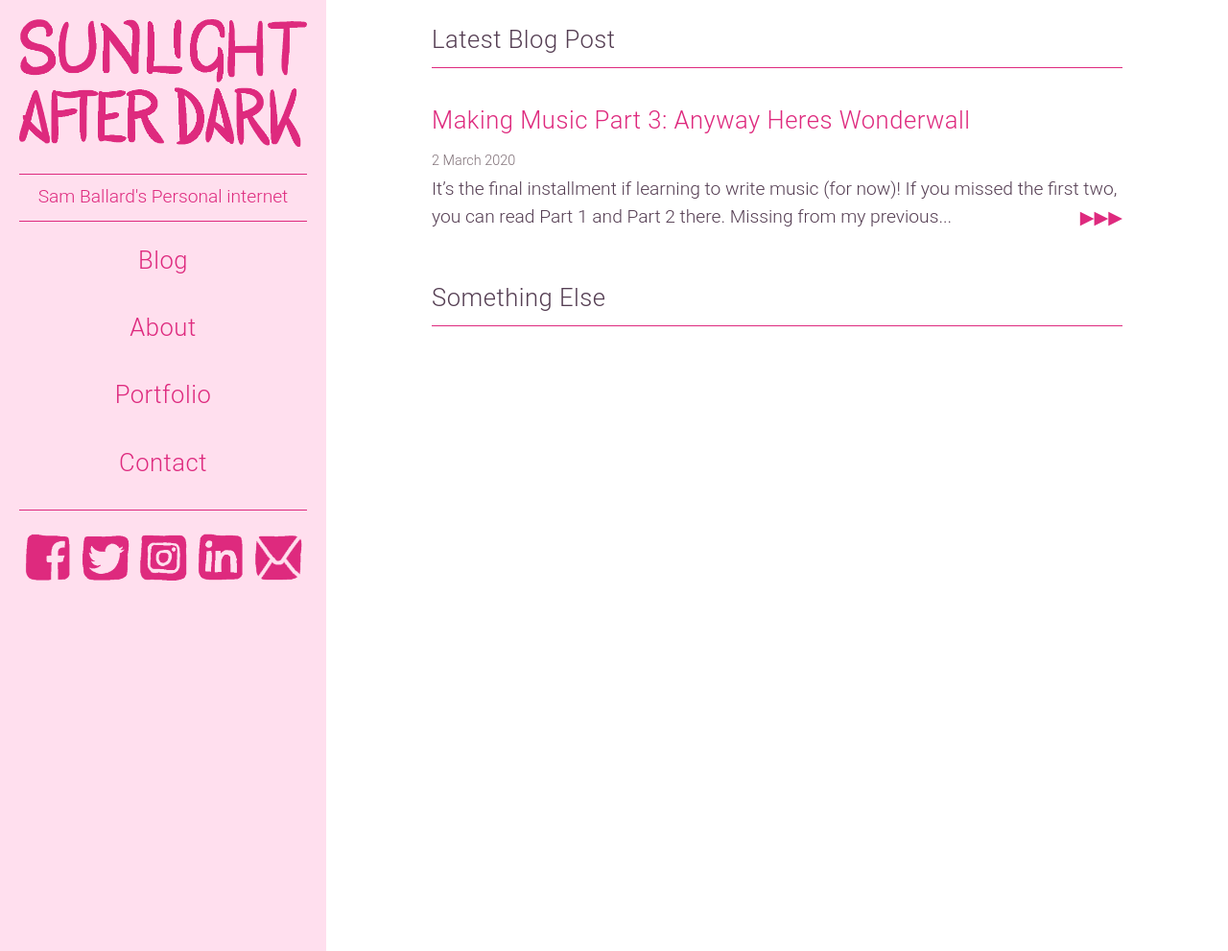
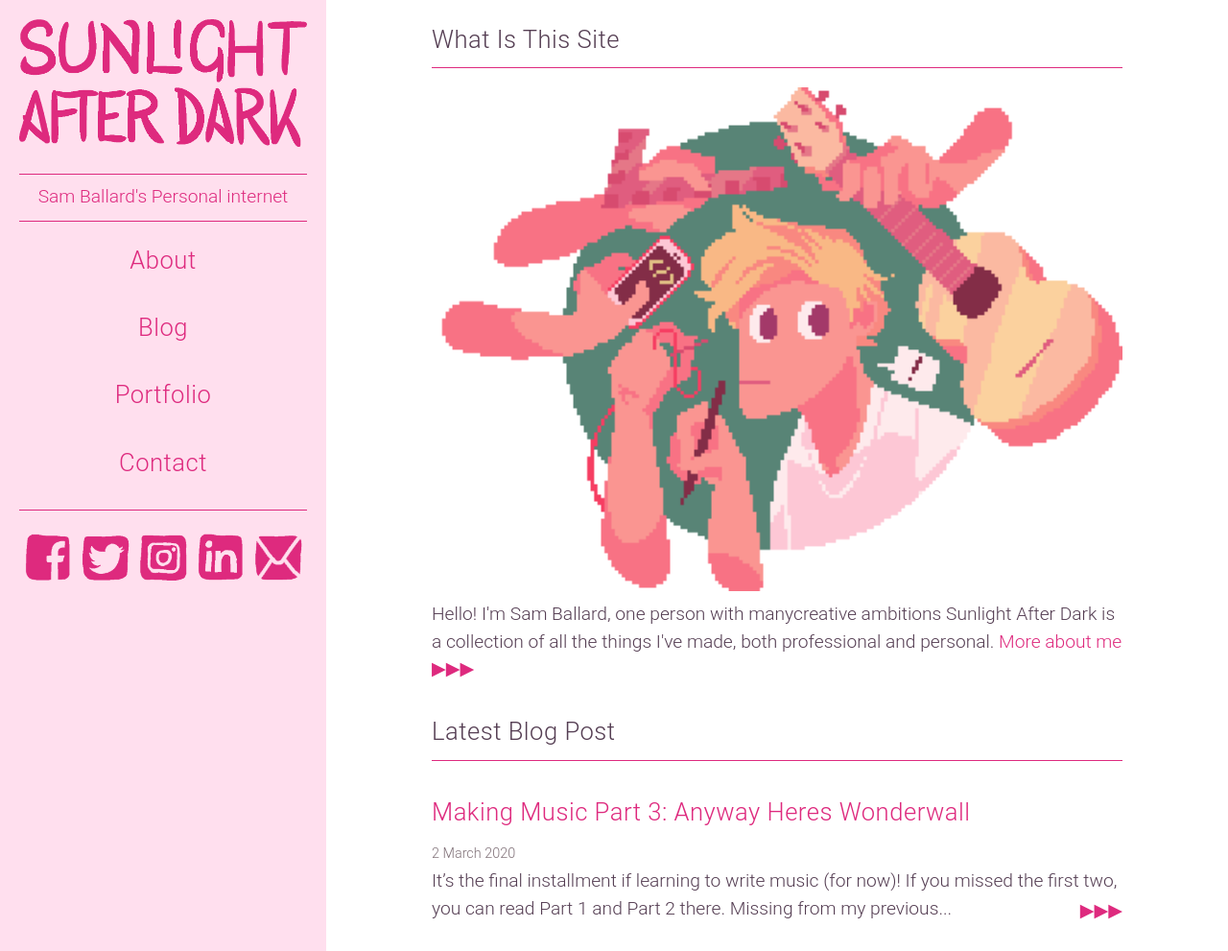
Before and after one commit to BaronBlackmore/SunlightAfterDark, a Jekyll site: the page built from index.html, in a window 1280 px wide and 991 px high. Shown: the whole window at 96% size. Built offline with Jekyll 4.4.1, drawn with Linux system fonts in a browser that asks for light colours.

Commit message:
abut page

```diff
--- a/_includes/nav.html
+++ b/_includes/nav.html
@@ -15,8 +15,8 @@
 	</div>
 
 	<div id="nav-column">
+		<a href="/about"><h5>About</h5></a>
 		<a href="/blog"><h5>Blog</h5></a>
-		<a href="/about"><h5>About</h5></a>
 		<a href="/portfolio"><h5>Portfolio</h5></a>
 		<a href="/contact"><h5>Contact</h5></a>
 		<a href="/Subscribe" class="no-desktop"><h5>Subscribe</h5></a>
--- a/contact.html
+++ b/contact.html
@@ -13,9 +13,6 @@ layout: default
 
 <div class="center-col">
 	<div class="contact-info">
-		<img alt="Sam Ballard Image" src="/images/sam-profile.png">
-		<p>Hello, I am sam, one person with many ambitions</p>
-
 		<p><a href="mailto:sam@sunlightafterdark.com">sam@sunlightafterdark.com</a></p>
 		<p><a href="https://twitter.com/BaronBlackmore" style="display: flex; align-items: center; padding: 0"><img alt="twitter logo" style="height: 36px" src="/images/twitter-logo.png"> @BaronBlackmore</a></p>
 
--- a/index.html
+++ b/index.html
@@ -14,7 +14,16 @@ layout: default
 
 
 <div class="center-col post-list">
-	<!-- "Latest post" -->
+
+	<h5>What is this site</h5>
+	<div class="line"></div>
+	<img alt="Sam Ballard Image" src="/images/sam-profile.png">
+	<p>
+		Hello! I'm Sam Ballard, one person with manycreative ambitions
+		Sunlight After Dark is a collection of all the things I've made, both professional and personal.
+		<a href="/about.html">More about me ▶▶▶</a>
+	</p>
+
 
 	<h5>Latest Blog Post</h5>
 	<div class="line"></div>
@@ -39,7 +48,6 @@ layout: default
 	{% endfor %}
 
 
-	<h5>Something Else</h5>
-	<div class="line"></div>
+
 
 </div>
```
Also changed, not shown: about.html (added, +39 -0 lines).
